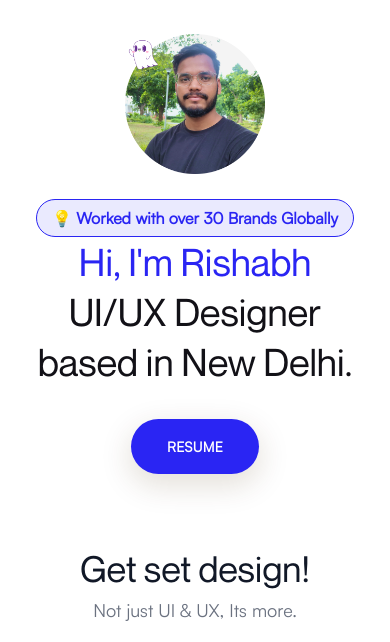
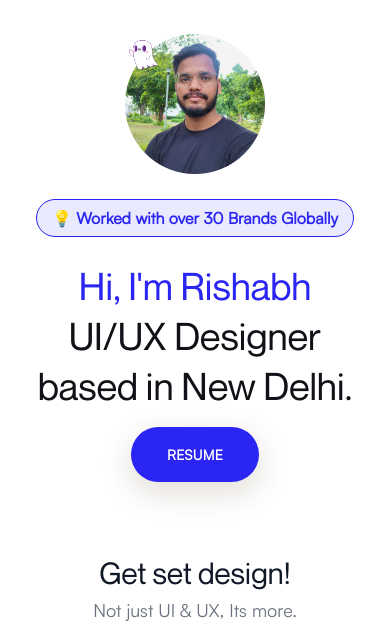
Before and after one commit to alphaion/portfolio, a plain HTML site: page index.html in a window 390 px wide. Shown: the part 102-744 px from the top of the page. Drawn offline with nearby package versions, Linux system fonts and the light colour scheme.

Commit message:
hero section fix mobile

```diff
--- a/index.html
+++ b/index.html
@@ -202,7 +202,7 @@
             class="lg:flex-grow md:w-1/2 lg:pr-24 md:pr-16 flex flex-col md:items-start md:text-left mb-6 md:mb-0 items-center text-center"
           >
             <p class="box font-bold">💡 Worked with over 30 Brands Globally</p>
-            <h1 class="lg:w-4/6 md:w-1/1 sm:w-6/6 mb-4 big-title">
+            <h1 class="mt-6 lg:w-4/6 md:w-1/1 sm:w-6/6 big-title">
               <span class="accent-col">Hi, I'm Rishabh</span><br />UI/UX
               Designer based in New Delhi.<br />
             </h1>
--- a/style/style.scss
+++ b/style/style.scss
@@ -214,8 +214,8 @@ body {
 }
 
 .heading {
-  font-size: 36px;
-  line-height: 46px;
+  font-size: 30px;
+  line-height: 38px;
   font-family: "FontA";
 }
 .box {
```
Also changed, not shown: res/images/Rishabh Singh - UIUX Designer 03.jpeg (deleted), style/style.css.
